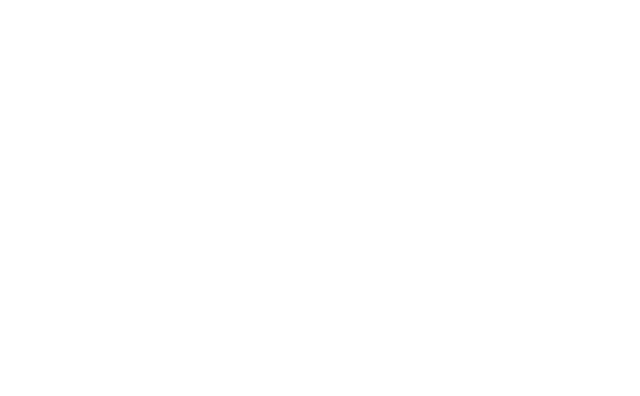
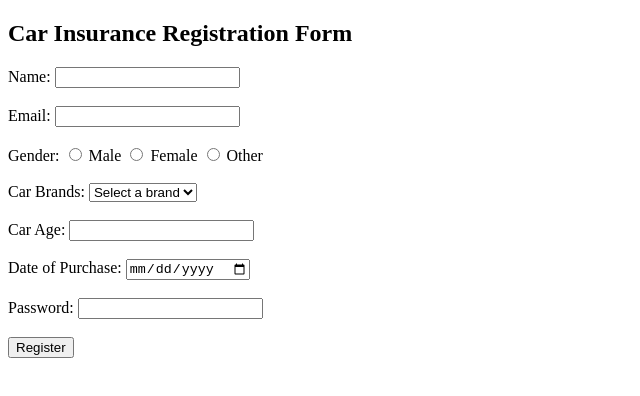
Before and after one commit to acciojob/car-insurance-form-code-cause, a website: page main.html in a window 1280 px wide. Shown: the whole page, without its empty margins (0-640 px from the left). Drawn offline with Linux system fonts and the light colour scheme.

Commit message:
created a submission

```diff
--- a/main.html
+++ b/main.html
@@ -1,15 +1,68 @@
 <!DOCTYPE html>
-
-<html>
+<html lang="en">
 
 <head>
-	<link rel="stylesheet" href="styles.css">
+    <title>Car Insurance Registration Form</title>
 </head>
 
 <body>
-	<!-- the entire body must be written by student -->
-    <script type="text/javascript" src="./script.js">
-</script>
+
+    <h2>Car Insurance Registration Form</h2>
+
+    <!-- Form with POST method -->
+    <form method="POST">
+
+        <!-- Name Field (Required) -->
+        <label for="name">Name:</label>
+        <input type="text" id="name" name="name" required>
+        <br><br>
+
+        <!-- Email Field (Required) -->
+        <label for="email">Email:</label>
+        <input type="email" id="email" name="email" required>
+        <br><br>
+
+        <!-- Gender (Radio Buttons, Required) -->
+        <label>Gender:</label>
+        <input type="radio" id="male" name="gender" value="male" required>
+        <label for="male">Male</label>
+
+        <input type="radio" id="female" name="gender" value="female" required>
+        <label for="female">Female</label>
+
+        <input type="radio" id="other" name="gender" value="other" required>
+        <label for="other">Other</label>
+        <br><br>
+
+        <!-- Car Brands (Dropdown, Not Required) -->
+        <label for="cars">Car Brands:</label>
+        <select id="cars" name="cars">
+            <option value="">Select a brand</option>
+            <option value="BMW">BMW</option>
+            <option value="Audi">Audi</option>
+            <option value="Mercedez">Mercedez</option>
+        </select>
+        <br><br>
+
+        <!-- Car Age (Number, Required) -->
+        <label for="carage">Car Age:</label>
+        <input type="number" id="carage" name="carage" required>
+        <br><br>
+
+        <!-- Date of Purchase (Required) -->
+        <label for="dop">Date of Purchase:</label>
+        <input type="date" id="dop" name="dop" required>
+        <br><br>
+
+        <!-- Password Field (Required) -->
+        <label for="password">Password:</label>
+        <input type="password" id="password" name="password" required>
+        <br><br>
+
+        <!-- Submit Button -->
+        <button type="submit">Register</button>
+
+    </form>
 
 </body>
 
```
